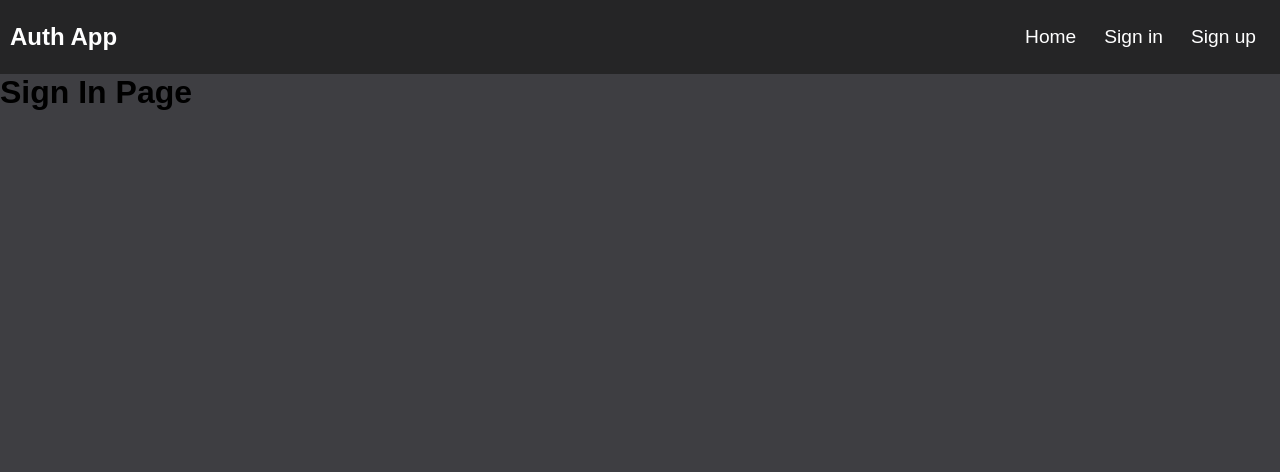
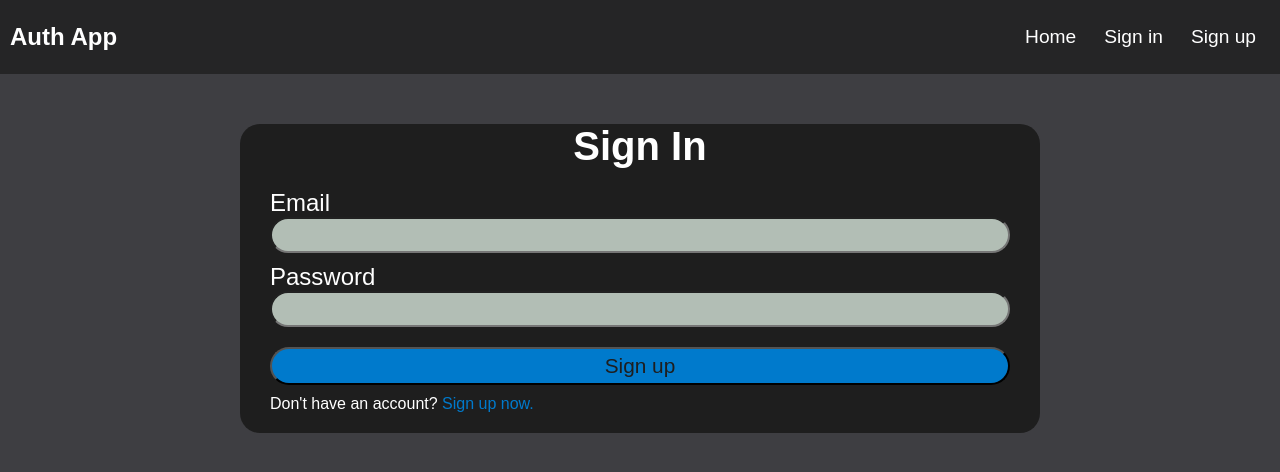
Before and after one commit to FrancisAl-j/mern-auth, a React (Vite) app in the folder front/: page /signin in a window 1280 px wide. Shown: the top 472 px of the page. Built offline with nearby package versions, Linux system fonts and the light colour scheme.

Commit message:
complete the signin UL with useNavigate after successful attempt

```diff
--- a/front/src/components/Signin.jsx
+++ b/front/src/components/Signin.jsx
@@ -1,7 +1,91 @@
+import axios from "axios";
+import { useState } from "react"
+import { Link, useNavigate } from "react-router-dom"
+// useNavigate is use to go with another link if the authenication is successful
+
 const Signin = () => {
+    const [ input, setInput ] = useState({
+        email: '',
+        password: ''
+    })
+    const [ error, setError ] = useState(false);
+    const [ loading, setLoading ] = useState(false);
+    const navigate = useNavigate();
+
+    const handleChange = (e) => {
+        const { name, value } = e.target;
+        setInput(prevInput => {
+            return {
+                ...prevInput,
+                [name]: value
+            }
+        })
+    }
+
+    const handleSubmit = async (e) => {
+        e.preventDefault();
+
+        try {
+            setLoading(true)
+            setError(false)
+            const res = await axios.post('http://localhost:5000/auth/signin', input)
+
+            setInput({
+                email: '',
+                password: ''
+            })
+
+            setLoading(true)
+
+            navigate('/');
+
+        } catch (error) {
+            setLoading(false);
+            setError(true);
+        }
+
+    }
+
     return (
-        <div>
-            <h1>Sign In Page</h1>
+        <div className="form-wrapper">
+            <h1>Sign in</h1>
+
+            <div className="form-container">
+                <form onSubmit={handleSubmit}>
+
+                    <div className="form-elements">
+                        <label htmlFor='email'>Email</label>
+                        <input type="email"
+                               name="email"
+                               id="email"
+                               value={input.email}
+                               onChange={handleChange}
+                        />
+                    </div>
+
+                    <div className="form-elements">
+                        <label htmlFor='password'>Password</label>
+                        <input type="password"
+                               name="password"
+                               id="password"
+                               value={input.password}
+                               onChange={handleChange}
+                        />
+                    </div>
+
+                    <button disabled={loading} className="signup" type="submit">
+                        {loading ? "Loading..." : "Sign up"}
+                    </button>
+                </form>
+
+                <div className="question">
+                    <p>{'Don\'t have an account?'} </p>
+                    <Link to='/signup'>
+                        <span>Sign up now.</span>
+                    </Link>
+                </div>
+                <p className='error'>{error && "Something went wrong!"}</p>
+            </div>
         </div>
     )
 }
--- a/front/src/components/Signup.jsx
+++ b/front/src/components/Signup.jsx
@@ -1,5 +1,5 @@
 import { useState } from 'react'
-import { Link } from 'react-router-dom'
+import { Link, useNavigate } from 'react-router-dom'
 import axios from 'axios';
 
 const Signup = () => {
@@ -10,6 +10,7 @@ const Signup = () => {
     })
     const [ error, setError ] = useState(false)
     const [ loading, setLoading ] = useState(false)
+    const navigate = useNavigate();
 
     const handleChange = (e) => {
         const { name, value } = e.target;
@@ -42,6 +43,8 @@ const Signup = () => {
 
             setLoading(false)
 
+            navigate('/signin')
+
         } catch (error) {
             setLoading(false)
             setError(true)
@@ -57,7 +60,7 @@ const Signup = () => {
             <div className="form-container">
                 <form onSubmit={handleSubmit}>
                     <div className="form-elements">
-                        <label>Username</label>
+                        <label htmlFor='username'>Username</label>
                         <input type="text"
                                name="username"
                                id="username"
@@ -67,7 +70,7 @@ const Signup = () => {
                     </div>
 
                     <div className="form-elements">
-                        <label>Email</label>
+                        <label htmlFor='email'>Email</label>
                         <input type="email"
                                name="email"
                                id="email"
@@ -77,7 +80,7 @@ const Signup = () => {
                     </div>
 
                     <div className="form-elements">
-                        <label>Password</label>
+                        <label htmlFor='password'>Password</label>
                         <input type="password"
                                name="password"
                                id="password"
```
